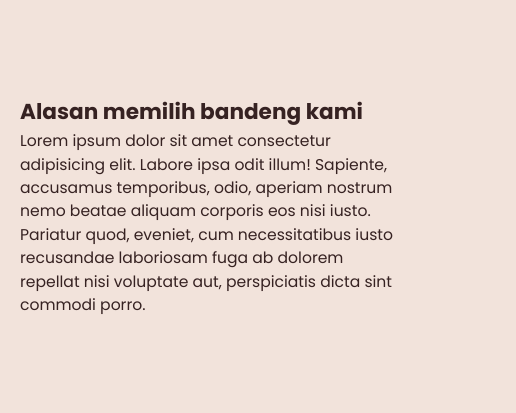
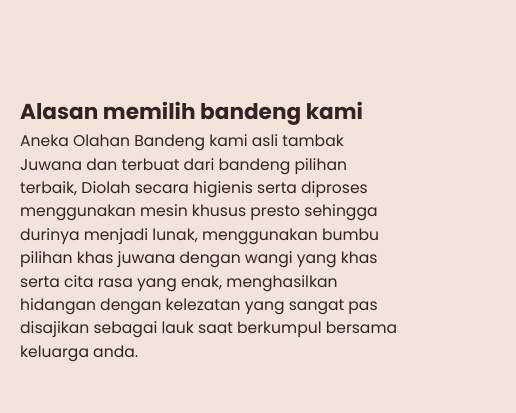
Before and after one commit to masfais/masfais.github.io, a plain HTML site: page index.html in a window 1280 px wide. Shown: the part 860-1273 px from the top of the page, 764-1280 px from the left. Drawn offline with nearby package versions, Linux system fonts and the light colour scheme.

Commit message:
Update index.html

```diff
--- a/index.html
+++ b/index.html
@@ -70,7 +70,13 @@
           <div class="content">
             <h3>Alasan memilih bandeng kami</h3>
             <p>
-              Lorem ipsum dolor sit amet consectetur adipisicing elit. Labore ipsa odit illum! Sapiente, accusamus temporibus, odio, aperiam nostrum nemo beatae aliquam corporis eos nisi iusto. Pariatur quod, eveniet, cum necessitatibus iusto recusandae laboriosam fuga ab dolorem repellat nisi voluptate aut, perspiciatis dicta sint commodi porro.
+              Aneka Olahan Bandeng kami asli tambak Juwana dan terbuat dari
+              bandeng pilihan terbaik, Diolah secara higienis serta diproses
+              menggunakan mesin khusus presto sehingga durinya menjadi lunak,
+              menggunakan bumbu pilihan khas juwana dengan wangi yang khas serta
+              cita rasa yang enak, menghasilkan hidangan dengan kelezatan yang
+              sangat pas disajikan sebagai lauk saat berkumpul bersama keluarga
+              anda.
             </p>
           </div>
         </div>
```
